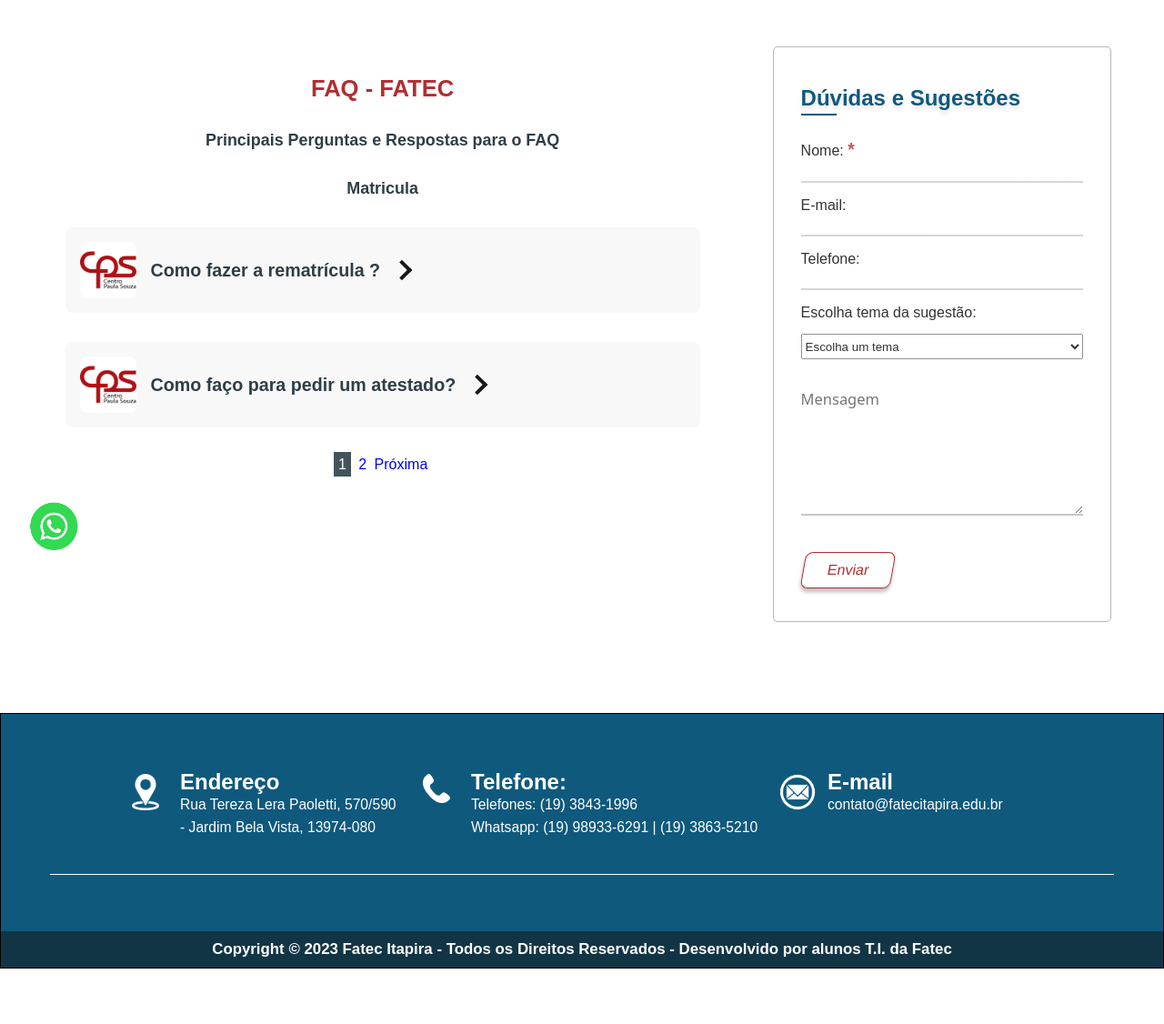
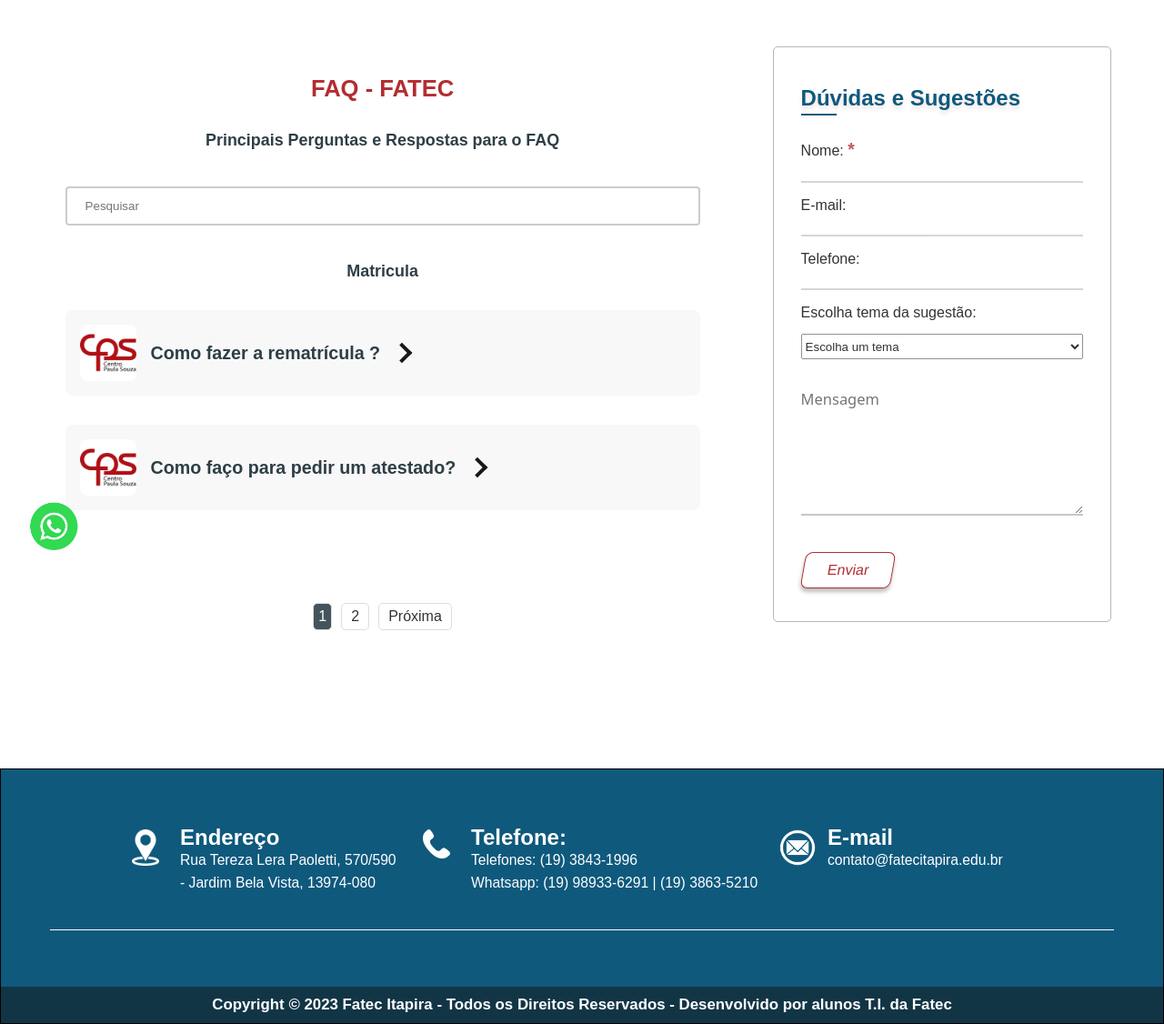
Before and after one commit to Iagooalmeida/Interdisciplinar, a PHP site: page /principal.php in a window 1280 px wide. Shown: the part 169-1295 px from the top of the page at 91% size. Before the commit the page ends 1234 px from the top, so only its background shows below. Run offline with PHP 8.4, Linux system fonts and the light colour scheme; data comes from the database, SQL or seed files in the repository; some libraries are stand-ins or nearby versions.

Commit message:
Alterações

```diff
--- a/banco/sis-faq.sql
+++ b/banco/sis-faq.sql
@@ -130,7 +130,7 @@ CREATE TABLE `usuarios` (
   `Tel_Cel` varchar(15) DEFAULT NULL,
   `Funcao` varchar(30) DEFAULT NULL,
   `NivelAcesso` int(11) NOT NULL DEFAULT 1,
-  `DataCadastro` date NOT NULL DEFAULT curdate(),
+  `DataCadastro` date NOT NULL,
   `DataUltimaAtualizacao` timestamp NOT NULL DEFAULT current_timestamp() ON UPDATE current_timestamp(),
   `FotoPath` varchar(255) DEFAULT NULL
 ) ENGINE=InnoDB DEFAULT CHARSET=utf8 COLLATE=utf8_general_ci;
--- a/css/principal.css
+++ b/css/principal.css
@@ -119,6 +119,15 @@ body {
 /*Fim Paginação*/
 
 /* Inicio Formatação Css do conteudo */
+
+#busca {
+  width: 100%;
+  padding: 12px 20px;
+  margin: 8px 0;
+  box-sizing: border-box;
+  border: 2px solid #ccc;
+  border-radius: 4px;
+}
 
 .flex-container {
   display: flex;
@@ -701,3 +710,27 @@ textarea#message {
     margin-inline-start: 0px;
   }
 }
+
+.pagination {
+  display: flex;
+  justify-content: center;
+  padding: 20px 0;
+  margin-top: 50px;
+}
+
+.pagination a {
+  color: #333;
+  padding: 5px 10px;
+  text-decoration: none;
+  border: 1px solid #ddd;
+  margin: 0 5px;
+  border-radius: 5px;
+}
+
+.pagination a:hover {
+  background-color: #ddd;
+  border-radius: 5px;
+  transition: all 0.19s ease-in;
+  background-color: #2e3e46;
+  color: #fff;
+}
--- a/principal.php
+++ b/principal.php
@@ -12,7 +12,6 @@ require_once 'conexao.php';
     <script src="https://ajax.googleapis.com/ajax/libs/jquery/3.4.1/jquery.min.js"></script>
     <link rel="shortcut icon" href="img/fatec_icon.ico" type="image/x-icon">
     <script src="js/validacao.js"></script>
-    <meta name="author" content="Iago Almeida">
     <title>Pagina Principal</title>
 
     <script>
@@ -58,7 +57,13 @@ require_once 'conexao.php';
                 <h1>FAQ - FATEC</h1>
                 <h2>Principais Perguntas e Respostas para o FAQ</h2>
 
+
+                <input type="text" id="busca" name="busca" placeholder="Pesquisar">
+
+
                 <?php
+
+
                     // Defina o número de perguntas por página
                     $perguntasPorPagina = 2;
 
@@ -238,5 +243,9 @@ require_once 'conexao.php';
 
 </body>
 
+<script>
 
+
+
+</script>
 </html>
```
Lines whose indentation alone changed are shown as unchanged.
